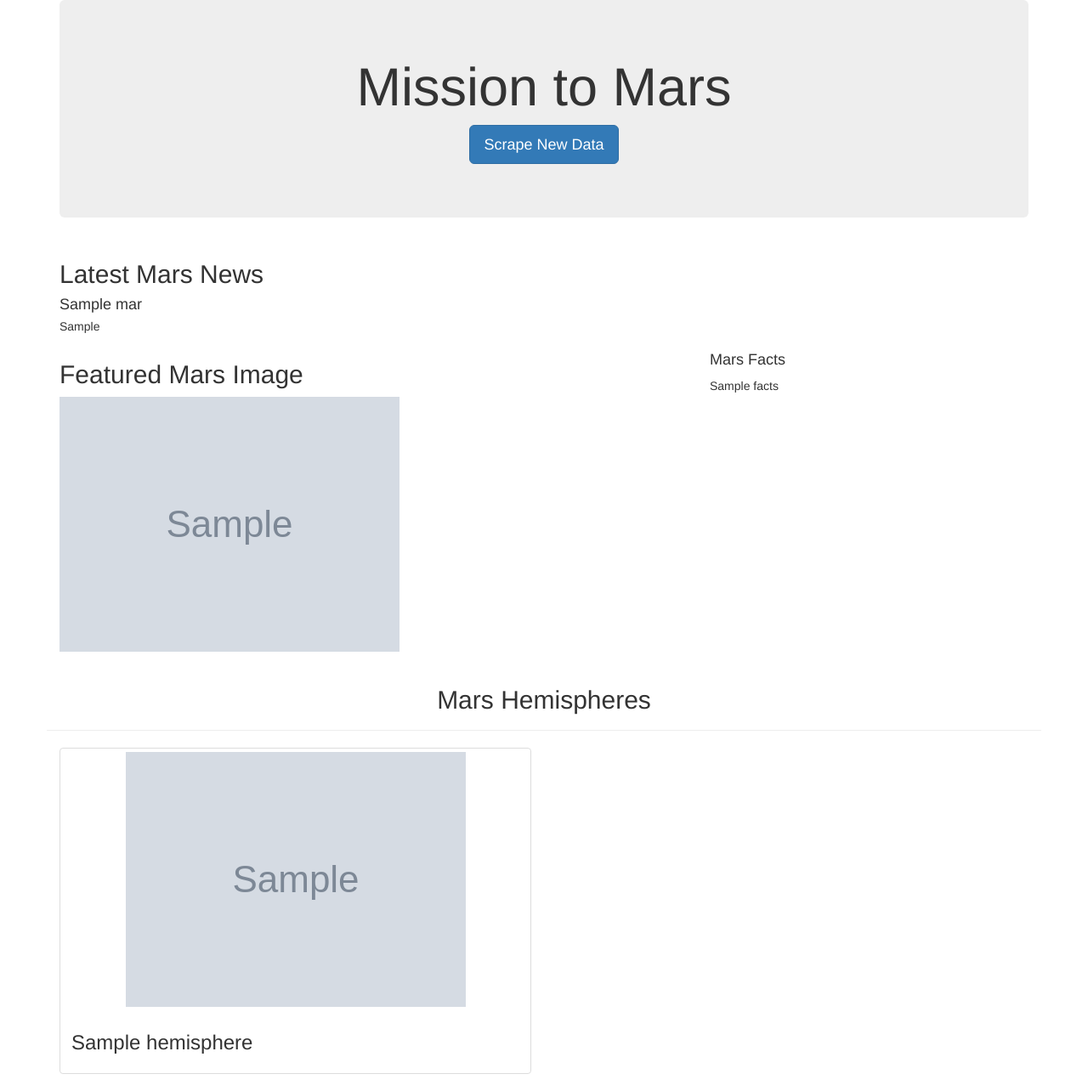
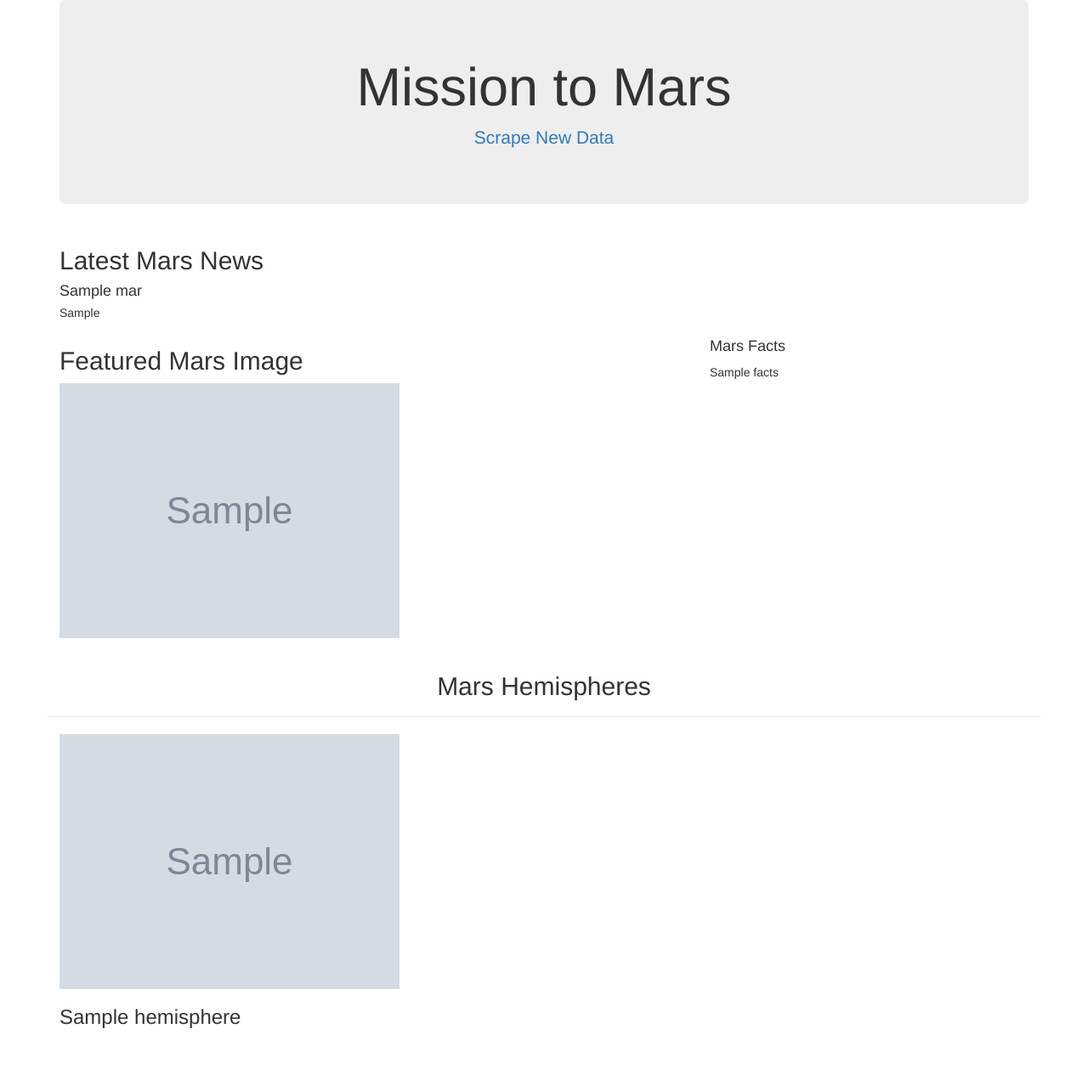
Before and after one commit to AsaHolley/Mission-to-Mars, a Flask app: page / in a window 1280 px wide. Shown: the whole page at 85% size. After the commit the page ends 1210 px from the top, so only its background shows below. Run offline with Flask 2, Linux system fonts and the light colour scheme; grey boxes marked "Sample" are stand-in pictures; a database or web service that is not in the repository returns one stand-in record (values such as "Sample title"); some libraries are stand-ins or nearby versions.

Commit message:
deliverables

```diff
--- a/templates/index.html
+++ b/templates/index.html
@@ -16,7 +16,7 @@
       <div class="jumbotron text-center">
         <h1>Mission to Mars</h1>
         <!-- Add a button to activate scraping script -->
-        <p><a class="btn btn-primary btn-lg" href="/scrape" role="button">Scrape New Data</a></p>
+        <p><a class="btn-success.btn-xlg.active" href="/scrape" role="button">Scrape New Data</a></p>
       </div>
 
       <!-- Add section for Mars News -->
@@ -60,8 +60,8 @@
           <h2 class="text-center">Mars Hemispheres</h2>
         </div>
         {% for hemisphere in mars.hemispheres %}
-        <div class="col-md-6">
-          <div class="thumbnail">
+        <div class="col-md-10">
+          <div class="img-rounded">
             <img src="{{hemisphere.img_url | default('static/images/error.png', true)}}" alt="...">
             <div class="caption">
               <h3>{{hemisphere.title}}</h3>
```
Also changed, not shown: 1 other file.
